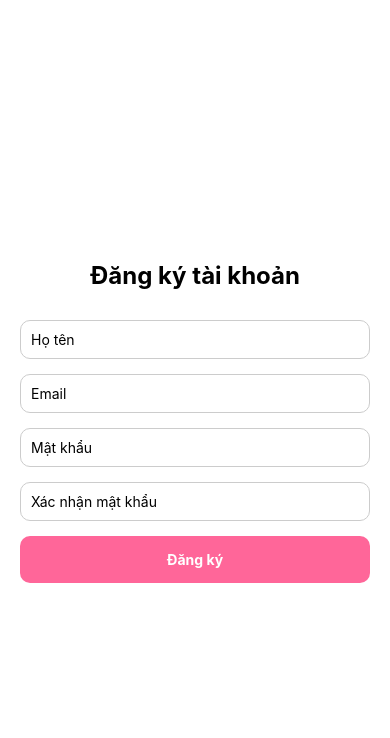
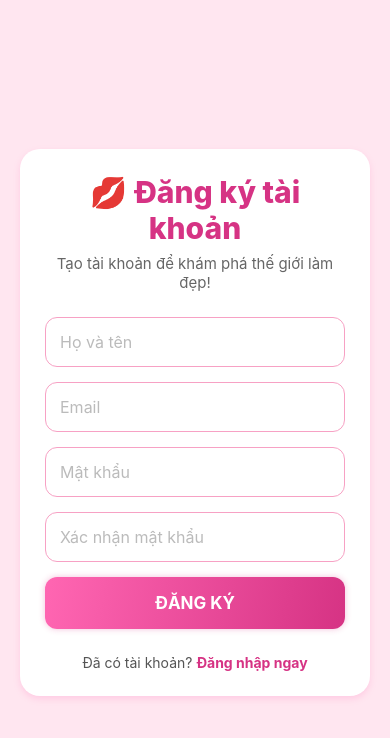
Before and after one commit to Ngoc-Minh04/MyPhamFE, a React Native app: screen /Register in a window 390 px wide. Shown: the top 738 px of the page. Built offline with nearby package versions, Linux system fonts and the light colour scheme; no server answers.

Commit message:
đã xong tối

```diff
--- a/package.json
+++ b/package.json
@@ -16,6 +16,7 @@
     "@react-navigation/native-stack": "^7.3.28",
     "axios": "^1.12.2",
     "expo": "~54.0.13",
+    "expo-linear-gradient": "~15.0.7",
     "expo-status-bar": "~3.0.8",
     "react": "19.1.0",
     "react-native": "0.81.4",
--- a/screens/LoginScreen.tsx
+++ b/screens/LoginScreen.tsx
@@ -12,6 +12,7 @@ import {
   ScrollView,
 } from "react-native";
 import { useNavigation, NavigationProp } from "@react-navigation/native";
+import { LinearGradient } from "expo-linear-gradient";
 import { loginUser } from "../reposi/Login";
 import { useUser } from "../contexts/UserContext";
 import { testConnection } from "../utils/testConnection";
@@ -22,21 +23,6 @@ type RootStackParamList = {
   MainTabs: { screen?: string; params?: any };
 };
 
-type UserData = {
-  id: number;
-  hoTen: string;
-  email: string;
-};
-
-type ApiResponse = {
-  message: string;
-  data: UserData;
-};
-
-type ApiErrorResponse = {
-  message: string;
-};
-
 const LoginScreen = () => {
   const navigation = useNavigation<NavigationProp<RootStackParamList>>();
   const { setUser } = useUser();
@@ -45,7 +31,6 @@ const LoginScreen = () => {
   const [loading, setLoading] = useState(false);
 
   useEffect(() => {
-    // Test connection khi component mount
     testConnection();
   }, []);
 
@@ -63,27 +48,16 @@ const LoginScreen = () => {
 
     setLoading(true);
     try {
-      console.log("🚀 Bắt đầu đăng nhập với:", { email: email.trim(), matKhau });
       const result = await loginUser(email.trim(), matKhau);
-      console.log("📋 Kết quả đăng nhập:", result);
-
       if (result.success) {
-        console.log("✅ Đăng nhập thành công, user data:", result.data);
-        // Lưu thông tin user vào context
         setUser(result.data);
         Alert.alert("Thành công", result.message);
-
-        // ✅ Điều hướng đúng tới tab Home trong MainTabs
-        navigation.navigate("MainTabs", {
-          screen: "Home",
-        });
+        navigation.navigate("MainTabs", { screen: "Home" });
       } else {
-        console.log("❌ Đăng nhập thất bại:", result.message);
         Alert.alert("Lỗi", result.message || "Đăng nhập thất bại!");
       }
     } catch (error: any) {
-      console.error("💥 Lỗi trong handleLogin:", error);
-      Alert.alert("Lỗi", "Đã xảy ra lỗi: " + error.message);
+      Alert.alert("Lỗi", "Không thể kết nối tới server!");
     } finally {
       setLoading(false);
     }
@@ -96,8 +70,8 @@ const LoginScreen = () => {
     >
       <ScrollView contentContainerStyle={styles.scrollView}>
         <View style={styles.formContainer}>
-          <Text style={styles.title}>Đăng Nhập</Text>
-          <Text style={styles.subtitle}>Chào mừng bạn quay trở lại!</Text>
+          <Text style={styles.title}>💋 MyBeauty</Text>
+          <Text style={styles.subtitle}>Chào mừng bạn quay lại với thế giới sắc đẹp!</Text>
 
           <View style={styles.inputContainer}>
             <Text style={styles.label}>Email</Text>
@@ -109,6 +83,7 @@ const LoginScreen = () => {
               keyboardType="email-address"
               autoCapitalize="none"
               editable={!loading}
+              placeholderTextColor="#bbb"
             />
           </View>
 
@@ -121,19 +96,28 @@ const LoginScreen = () => {
               onChangeText={setMatKhau}
               secureTextEntry
               editable={!loading}
+              placeholderTextColor="#bbb"
             />
           </View>
 
+          {/* 🔥 Nút gradient hồng chuyển tím */}
           <TouchableOpacity
-            style={[styles.button, loading && styles.buttonDisabled]}
+            disabled={loading}
             onPress={handleLogin}
-            disabled={loading}
+            activeOpacity={0.9}
           >
-            {loading ? (
-              <ActivityIndicator color="#fff" />
-            ) : (
-              <Text style={styles.buttonText}>Đăng nhập</Text>
-            )}
+            <LinearGradient
+              colors={["#ff66b2", "#d63384"]}
+              start={{ x: 0, y: 0 }}
+              end={{ x: 1, y: 1 }}
+              style={styles.gradientButton}
+            >
+              {loading ? (
+                <ActivityIndicator color="#fff" />
+              ) : (
+                <Text style={styles.buttonText}>Đăng nhập</Text>
+              )}
+            </LinearGradient>
           </TouchableOpacity>
 
           <View style={styles.registerContainer}>
@@ -149,62 +133,70 @@ const LoginScreen = () => {
 };
 
 const styles = StyleSheet.create({
-  container: { flex: 1, backgroundColor: "#f5f5f5" },
+  container: { flex: 1, backgroundColor: "#ffe6f0" }, // nền hồng nhạt
   scrollView: { flexGrow: 1, justifyContent: "center", padding: 20 },
   formContainer: {
     backgroundColor: "#fff",
-    borderRadius: 15,
+    borderRadius: 20,
     padding: 25,
-    shadowColor: "#000",
-    shadowOffset: { width: 0, height: 2 },
-    shadowOpacity: 0.1,
-    shadowRadius: 8,
-    elevation: 5,
+    shadowColor: "#ff80bf",
+    shadowOffset: { width: 0, height: 3 },
+    shadowOpacity: 0.25,
+    shadowRadius: 6,
+    elevation: 8,
   },
   title: {
-    fontSize: 28,
-    fontWeight: "bold",
-    color: "#333",
-    marginBottom: 8,
+    fontSize: 32,
+    fontWeight: "800",
+    color: "#d63384",
     textAlign: "center",
+    marginBottom: 10,
   },
   subtitle: {
-    fontSize: 16,
+    fontSize: 15,
     color: "#666",
+    textAlign: "center",
     marginBottom: 30,
-    textAlign: "center",
   },
   inputContainer: { marginBottom: 20 },
   label: {
     fontSize: 14,
     fontWeight: "600",
-    color: "#333",
-    marginBottom: 8,
+    color: "#d63384",
+    marginBottom: 6,
   },
   input: {
-    backgroundColor: "#f8f8f8",
-    borderWidth: 1,
-    borderColor: "#ddd",
-    borderRadius: 10,
-    padding: 15,
+    backgroundColor: "#fff",
+    borderWidth: 1.5,
+    borderColor: "#f7a1c4",
+    borderRadius: 12,
+    padding: 14,
     fontSize: 16,
+    color: "#333",
   },
-  button: {
-    backgroundColor: "#007AFF",
-    borderRadius: 10,
-    padding: 16,
+  gradientButton: {
+    borderRadius: 12,
+    paddingVertical: 16,
     alignItems: "center",
-    marginTop: 10,
+    justifyContent: "center",
+    shadowColor: "#d63384",
+    shadowOpacity: 0.3,
+    shadowRadius: 6,
+    elevation: 4,
   },
-  buttonDisabled: { backgroundColor: "#ccc" },
-  buttonText: { color: "#fff", fontSize: 16, fontWeight: "bold" },
+  buttonText: {
+    color: "#fff",
+    fontSize: 17,
+    fontWeight: "700",
+    textTransform: "uppercase",
+  },
   registerContainer: {
     flexDirection: "row",
     justifyContent: "center",
-    marginTop: 20,
+    marginTop: 25,
   },
-  registerText: { color: "#666", fontSize: 14 },
-  registerLink: { color: "#007AFF", fontSize: 14, fontWeight: "600" },
+  registerText: { color: "#555", fontSize: 14 },
+  registerLink: { color: "#d63384", fontWeight: "700", fontSize: 14 },
 });
 
 export default LoginScreen;
--- a/screens/RegisterScreen.tsx
+++ b/screens/RegisterScreen.tsx
@@ -1,43 +1,71 @@
-
 import React, { useState } from "react";
-import { View, Text, TextInput, TouchableOpacity, StyleSheet, Alert, ActivityIndicator } from "react-native";
+import {
+  View,
+  Text,
+  TextInput,
+  TouchableOpacity,
+  StyleSheet,
+  Alert,
+  ActivityIndicator,
+  ScrollView,
+  KeyboardAvoidingView,
+  Platform,
+} from "react-native";
+import { LinearGradient } from "expo-linear-gradient";
 import { registerUser } from "../reposi/Register";
-
 
 export default function RegisterScreen({ navigation }: any) {
   const [hoTen, setHoTen] = useState("");
   const [email, setEmail] = useState("");
   const [matKhau, setMatKhau] = useState("");
   const [xacNhanMatKhau, setXacNhanMatKhau] = useState("");
-
+  const [loading, setLoading] = useState(false);
 
   const handleRegister = async () => {
     if (!hoTen || !email || !matKhau || !xacNhanMatKhau) {
       Alert.alert("Thông báo", "Vui lòng nhập đầy đủ thông tin!");
       return;
     }
+
     if (matKhau !== xacNhanMatKhau) {
       Alert.alert("Lỗi", "Mật khẩu xác nhận không khớp!");
       return;
     }
 
-
+    setLoading(true);
+    try {
       const result = await registerUser({ hoTen, email, matKhau, xacNhanMatKhau });
 
-
       if (result.success) {
-      Alert.alert("✅ Thành công", result.message || "Đăng ký thành công!");
+        Alert.alert("💖 Thành công", result.message || "Đăng ký thành công!");
         navigation.navigate("Login");
       } else {
         Alert.alert("❌ Lỗi", result.message || "Đăng ký thất bại, vui lòng thử lại!");
       }
+    } catch (error) {
+      Alert.alert("⚠️ Lỗi", "Không thể kết nối đến máy chủ!");
+    } finally {
+      setLoading(false);
+    }
   };
 
   return (
-    <View style={styles.container}>
-      <Text style={styles.title}>Đăng ký tài khoản</Text>
+    <KeyboardAvoidingView
+      style={styles.container}
+      behavior={Platform.OS === "ios" ? "padding" : "height"}
+    >
+      <ScrollView contentContainerStyle={styles.scrollContainer}>
+        <View style={styles.formContainer}>
+          <Text style={styles.title}>💋 Đăng ký tài khoản</Text>
+          <Text style={styles.subtitle}>Tạo tài khoản để khám phá thế giới làm đẹp!</Text>
 
-      <TextInput style={styles.input} placeholder="Họ tên" value={hoTen} onChangeText={setHoTen} />
+          <TextInput
+            style={styles.input}
+            placeholder="Họ và tên"
+            value={hoTen}
+            onChangeText={setHoTen}
+            placeholderTextColor="#bbb"
+          />
           <TextInput
             style={styles.input}
             placeholder="Email"
@@ -45,6 +73,7 @@ export default function RegisterScreen({ navigation }: any) {
             onChangeText={setEmail}
             keyboardType="email-address"
             autoCapitalize="none"
+            placeholderTextColor="#bbb"
           />
           <TextInput
             style={styles.input}
@@ -52,6 +81,7 @@ export default function RegisterScreen({ navigation }: any) {
             secureTextEntry
             value={matKhau}
             onChangeText={setMatKhau}
+            placeholderTextColor="#bbb"
           />
           <TextInput
             style={styles.input}
@@ -59,43 +89,98 @@ export default function RegisterScreen({ navigation }: any) {
             secureTextEntry
             value={xacNhanMatKhau}
             onChangeText={setXacNhanMatKhau}
+            placeholderTextColor="#bbb"
           />
 
-      <TouchableOpacity style={styles.button} onPress={handleRegister} >
+          {/* Nút đăng ký gradient hồng */}
+          <TouchableOpacity
+            onPress={handleRegister}
+            disabled={loading}
+            activeOpacity={0.9}
+          >
+            <LinearGradient
+              colors={["#ff66b2", "#d63384"]}
+              start={{ x: 0, y: 0 }}
+              end={{ x: 1, y: 1 }}
+              style={styles.gradientButton}
+            >
+              {loading ? (
+                <ActivityIndicator color="#fff" />
+              ) : (
                 <Text style={styles.buttonText}>Đăng ký</Text>
+              )}
+            </LinearGradient>
+          </TouchableOpacity>
+
+          <View style={styles.loginContainer}>
+            <Text style={styles.loginText}>Đã có tài khoản? </Text>
+            <TouchableOpacity onPress={() => navigation.navigate("Login")}>
+              <Text style={styles.loginLink}>Đăng nhập ngay</Text>
             </TouchableOpacity>
           </View>
+        </View>
+      </ScrollView>
+    </KeyboardAvoidingView>
   );
 }
 
 const styles = StyleSheet.create({
-  container: {
-    flex: 1,
-    padding: 20,
-    justifyContent: "center",
+  container: { flex: 1, backgroundColor: "#ffe6f0" }, // nền hồng pastel
+  scrollContainer: { flexGrow: 1, justifyContent: "center", padding: 20 },
+  formContainer: {
     backgroundColor: "#fff",
+    borderRadius: 20,
+    padding: 25,
+    shadowColor: "#ff80bf",
+    shadowOffset: { width: 0, height: 3 },
+    shadowOpacity: 0.25,
+    shadowRadius: 6,
+    elevation: 8,
   },
   title: {
-    fontSize: 24,
-    fontWeight: "bold",
+    fontSize: 30,
+    fontWeight: "800",
+    color: "#d63384",
     textAlign: "center",
-    marginBottom: 30,
+    marginBottom: 8,
+  },
+  subtitle: {
+    fontSize: 15,
+    color: "#666",
+    textAlign: "center",
+    marginBottom: 25,
   },
   input: {
-    borderWidth: 1,
-    borderColor: "#ccc",
-    borderRadius: 10,
-    padding: 10,
+    backgroundColor: "#fff",
+    borderWidth: 1.5,
+    borderColor: "#f7a1c4",
+    borderRadius: 12,
+    padding: 14,
+    fontSize: 16,
+    color: "#333",
     marginBottom: 15,
   },
-  button: {
-    backgroundColor: "#ff6699",
-    padding: 15,
-    borderRadius: 10,
+  gradientButton: {
+    borderRadius: 12,
+    paddingVertical: 16,
     alignItems: "center",
+    justifyContent: "center",
+    shadowColor: "#d63384",
+    shadowOpacity: 0.3,
+    shadowRadius: 6,
+    elevation: 4,
   },
   buttonText: {
     color: "#fff",
-    fontWeight: "bold",
+    fontSize: 17,
+    fontWeight: "700",
+    textTransform: "uppercase",
   },
+  loginContainer: {
+    flexDirection: "row",
+    justifyContent: "center",
+    marginTop: 25,
+  },
+  loginText: { color: "#555", fontSize: 14 },
+  loginLink: { color: "#d63384", fontWeight: "700", fontSize: 14 },
 });
```
Also changed, not shown: 1 other file (tests, documents, lock files or other folders). Lines whose indentation alone changed are shown as unchanged.
